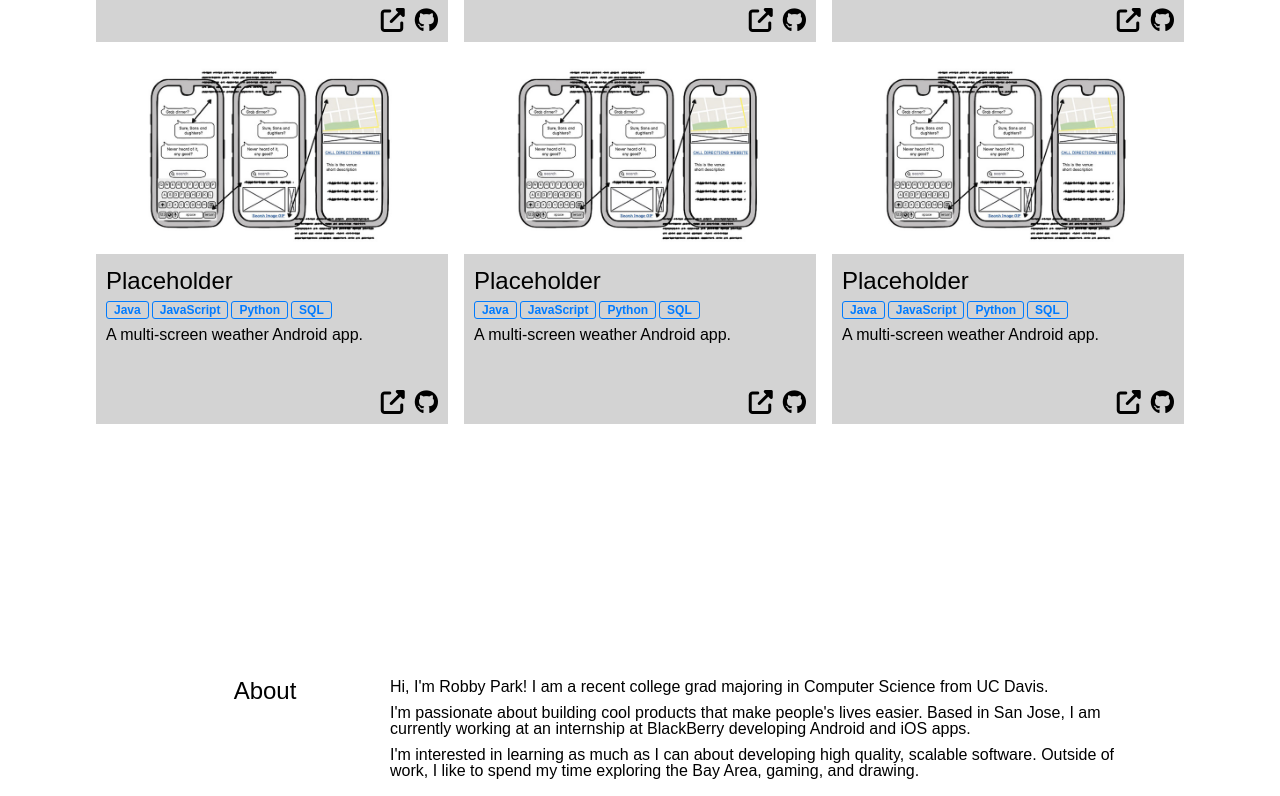
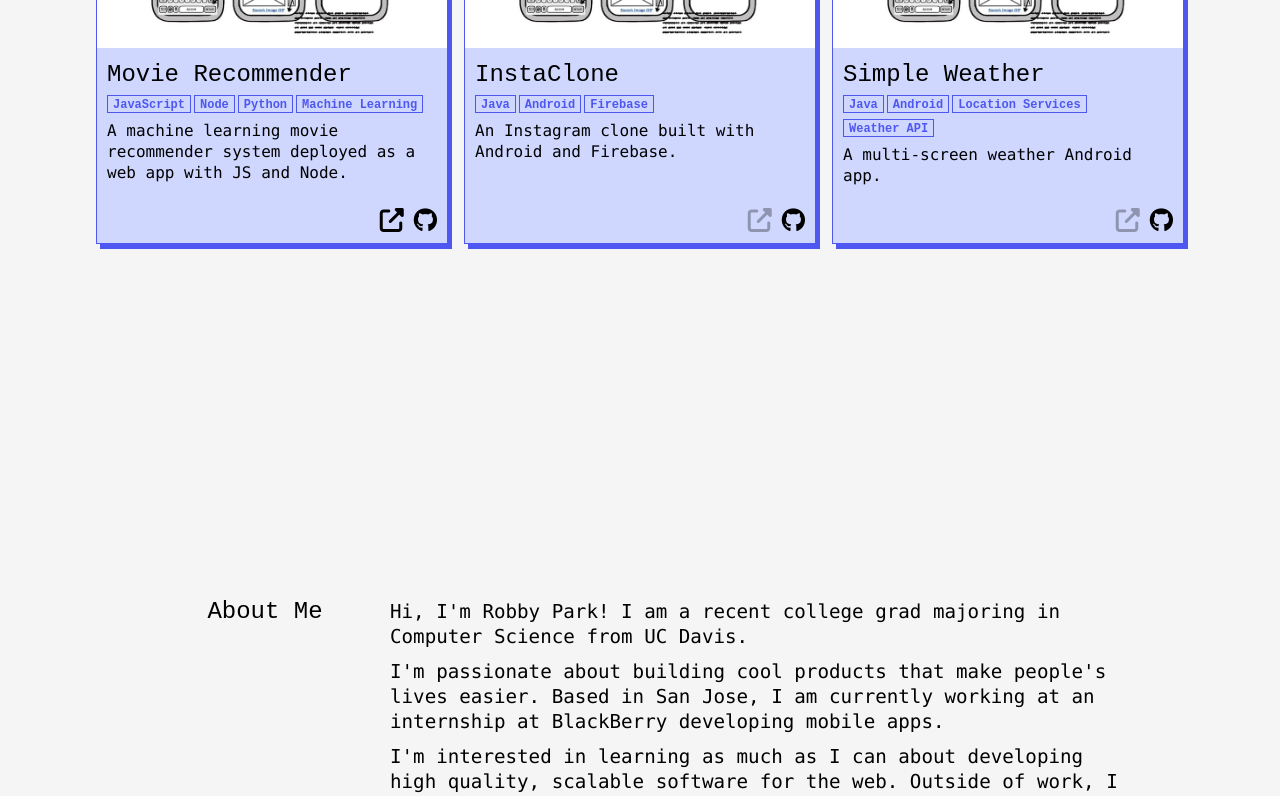
Before and after one commit to rbbpark/portfolio, a React (Create React App) app: page / in a window 1280 px wide. Shown: the part 1180-1976 px from the top of the page. Built offline with nearby package versions, Linux system fonts and the light colour scheme.

Commit message:
project component updated css styling with colors

```diff
--- a/src/components/About/About.css
+++ b/src/components/About/About.css
@@ -20,6 +20,7 @@
 
 .aboutText p {
     margin-bottom: 10px;
+    font-size: 1.2em;
 }
 
 .About h2 {
@@ -41,11 +42,14 @@
 }
 
 .skillsSection ul li {
-    background: #e4e4ea;
     list-style: none;
     font-size: 1.2em;
     margin: 0 14px 14px 0;
     padding: 5px 10px;
+
+    background: #cfd7ff;
+    border: 1px solid #4e57ef;
+    box-shadow: 3px 4px 0px #4e57ef;
 }
 
 
--- a/src/components/About/About.js
+++ b/src/components/About/About.js
@@ -6,7 +6,7 @@ class About extends Component {
         return (
             <div className="About">
                 <div className='aboutSection'>
-                    <h2>About</h2>
+                    <h2>About Me</h2>
                     <div className='aboutText'>
                         <p>
                             Hi, I'm Robby Park! I am a recent college grad majoring in Computer Science from UC Davis.
@@ -14,13 +14,13 @@ class About extends Component {
 
                         <p>
                             I'm passionate about building cool products that make people's lives easier.
-                            Based in San Jose, I am currently working at an internship at BlackBerry developing Android and
-                            iOS apps.
+                            Based in San Jose, I am currently working at an internship at BlackBerry developing mobile apps.
                         </p>
 
                         <p>
                             I'm interested in learning as much as I can about developing high quality, scalable
-                            software. Outside of work, I like to spend my time exploring the Bay Area, gaming, and drawing.
+                            software for the web. Outside of work, I like to spend my time exploring the Bay Area, gaming, and
+                            drawing.
                         </p>
                     </div>
                 </div>
--- a/src/components/App.js
+++ b/src/components/App.js
@@ -9,10 +9,10 @@ class App extends Component {
     render() {
         return (
             <div className="App">
-                <Home></Home>
-                <Projects></Projects>
-                <About></About>
-                <Contact></Contact>
+                <Home/>
+                <Projects/>
+                <About/>
+                <Contact/>
             </div>
         );
     }
--- a/src/components/Contact/Contact.css
+++ b/src/components/Contact/Contact.css
@@ -24,3 +24,7 @@
 .contactContent a {
     margin-top: 50px;
 }
+
+.contactContent p {
+    font-size: 1.2em;
+}
--- a/src/components/Contact/Contact.js
+++ b/src/components/Contact/Contact.js
@@ -8,9 +8,7 @@ class Contact extends Component {
                 <div className='contactContent'>
                     <h1>Get In Touch</h1>
                     <p>
-                        Lorem ipsum dolor sit amet, consectetur adipiscing elit, sed do eiusmod tempor incididunt ut labore
-                        et dolore magna aliqua. Ut enim ad minim veniam, quis nostrud exercitation ullamco laboris nisi ut
-                        aliquip ex ea commodo consequat.
+                        I'm currently available for opportunities in developer roles in the SF Bay Area. Please leave a message if you are interested. Thank you!
                     </p>
                     <a href='#'>Contact</a>
                 </div>
--- a/src/components/Projects/Project/Project.css
+++ b/src/components/Projects/Project/Project.css
@@ -3,8 +3,10 @@
     flex-direction: column;
     justify-content: flex-start;
     align-items: stretch;
-    background: lightgray;
     /*flex: 0 1 40%;*/
+    background: #cfd7ff;
+    border: 1px solid #4e57ef;
+    box-shadow: 4px 5px 0px #4e57ef;
 }
 
 .Project img {
@@ -28,10 +30,10 @@
     /*font-family: monospace;*/
     font-size: .75rem;
     font-weight: 700;
-    padding: 2px 7px;
-    border-radius: 3px;
-    color: #007bff;
-    border: 1px solid #007bff;
+    padding: 3px 5px 1px 5px;
+    color: #4e57ef;
+    border: 1px solid #4e57ef;
+    /*box-shadow: 1px 2px 0px #4e57ef;*/
 }
 
 .Project i {
@@ -40,7 +42,7 @@
 
 .projectContent {
     padding: 10px;
-    min-height: 150px;
+    min-height: 175px;
     display: flex;
     flex-direction: column;
     align-items: stretch;
@@ -62,3 +64,9 @@
     margin: 5px 0;
     flex: 1;
 }
+
+.linkDisabled {
+    pointer-events: none;
+    cursor: default;
+    opacity: 0.3;
+}
--- a/src/components/Projects/Project/Project.js
+++ b/src/components/Projects/Project/Project.js
@@ -3,22 +3,50 @@ import './Project.css'
 import projectImg from '../../../res/project_placeholder.jpg'
 
 class Project extends Component {
+
+    // renders a working link
+    // disables link if empty string
+    renderGitUrl(url) {
+        if(url.length === 0) {  // empty string
+            return <a href='#'><i className="fab fa-github disabledLink"/></a>;
+        } else {
+            return <a href={url}><i className="fab fa-github"/></a>;
+        }
+    }
+
+    // renders a working link
+    // disables link if empty string
+    renderDemoUrl(url) {
+        if(url.length === 0) {  // empty string
+            return <a className="linkDisabled"><i className="fas fa-external-link-alt"/></a>
+        } else {
+            return <a href={url}><i className="fas fa-external-link-alt"/></a>
+        }
+    }
+
+    renderTech(items) {
+        if(items) {
+            return (
+                <ul>
+                    {items.map((value, index) => {
+                        return <li key={index}>{value}</li>
+                    })}
+                </ul>
+            )
+        }
+    }
+
     render() {
         return (
             <div className="Project">
                 <img alt='projectImg' src={projectImg}/>
                 <div className='projectContent'>
                     <h2>{this.props.title}</h2>
-                    <ul>
-                        <li>Java</li>
-                        <li>JavaScript</li>
-                        <li>Python</li>
-                        <li>SQL</li>
-                    </ul>
+                    {this.renderTech(this.props.tech)}
                     <p>{this.props.desc}</p>
                         <div className='projectLinks'>
-                            <a href="#"><i className="fas fa-external-link-alt"/></a>
-                            <a href="#"><i className="fab fa-github"/></a>
+                            {this.renderDemoUrl(this.props.demoUrl)}
+                            {this.renderGitUrl(this.props.gitUrl)}
                         </div>
                 </div>
             </div>
--- a/src/components/Projects/Projects.css
+++ b/src/components/Projects/Projects.css
@@ -1,7 +1,7 @@
 .Projects {
     min-height: 100vh;
     width: 85vw;
-    max-width: 1200px;
+    max-width: 1300px;
     display: flex;
     flex-direction: column;
     justify-content: center;
@@ -21,20 +21,12 @@
 
 
 @media (max-width: 1024px) {
-    .Projects {
-        background: blue;
-    }
-
     .projectsWrapper {
         grid-template-columns: 1fr 1fr;
     }
 }
 
 @media (max-width: 600px) {
-    .Projects {
-        background: yellow;
-    }
-
     .projectsWrapper {
         grid-template-columns: 1fr;
     }
--- a/src/components/Projects/Projects.js
+++ b/src/components/Projects/Projects.js
@@ -1,4 +1,4 @@
-import React, { Component } from 'react';
+import React, {Component} from 'react';
 import './Projects.css'
 import Project from './Project/Project'
 
@@ -8,25 +8,42 @@ class Projects extends Component {
             <div className="Projects">
                 <h1>Projects</h1>
                 <div className='projectsWrapper'>
-                    {this.renderProject('Movie Recommender', 'A movie recommender.', '', '')}
-                    {this.renderProject('InstaClone', 'An Instagram clone built with Android and Firebase.', '', '')}
-                    {this.renderProject('Simple Weather', 'A multi-screen weather Android app.', '', '')}
+                    {this.renderProject(
+                        'Movie Recommender',
+                        'A machine learning movie recommender system deployed as a web app with JS and Node.',
+                        'http://www.robbypark.com/movies',
+                        'https://github.com/robbypark/movie_recommender',
+                        ['JavaScript', 'Node', 'Python', 'Machine Learning']
+                    )}
 
-                    {this.renderProject('Placeholder', 'A multi-screen weather Android app.', '', '')}
-                    {this.renderProject('Placeholder', 'A multi-screen weather Android app.', '', '')}
-                    {this.renderProject('Placeholder', 'A multi-screen weather Android app.', '', '')}
+                    {this.renderProject(
+                        'InstaClone',
+                        'An Instagram clone built with Android and Firebase.',
+                        '',
+                        'https://github.com/robbypark/InstaClone',
+                        ['Java', 'Android', 'Firebase']
+                    )}
+
+                    {this.renderProject(
+                        'Simple Weather',
+                        'A multi-screen weather Android app.',
+                        '',
+                        'https://github.com/robbypark/SimpleWeather2',
+                        ['Java', 'Android', 'Location Services', 'Weather API']
+                    )}
 
                 </div>
             </div>
         );
     }
 
-    renderProject(title, desc, demoUrl, gitUrl) {
+    renderProject(title, desc, demoUrl, gitUrl, tech) {
         let props = {
             title: title,
             desc: desc,
             demoUrl: demoUrl,
-            gitUrl: gitUrl
+            gitUrl: gitUrl,
+            tech: tech,
         };
         return (
             <Project {...props}/>
--- a/src/index.css
+++ b/src/index.css
@@ -1,8 +1,27 @@
 body {
   margin: 0;
   padding: 0;
-  font-family: sans-serif;
+  font-family: "Courier New", Courier, monospace;
   display: flex;
   flex-direction: column;
   align-items: center;
+
+  background-color: whitesmoke;
 }
+
+p {
+  font-family: "SF Mono", "Fira Code", "Fira Mono", "Roboto Mono", "Lucida Console", Monaco, monospace;
+  line-height: 1.3;
+}
+
+h1, h2, p, a, i, li{
+  color: black;
+}
+
+.Project {
+  background-color: whitesmoke;
+}
+
+.skillsSection ul li {
+  background-color: #393e46;
+}
```
